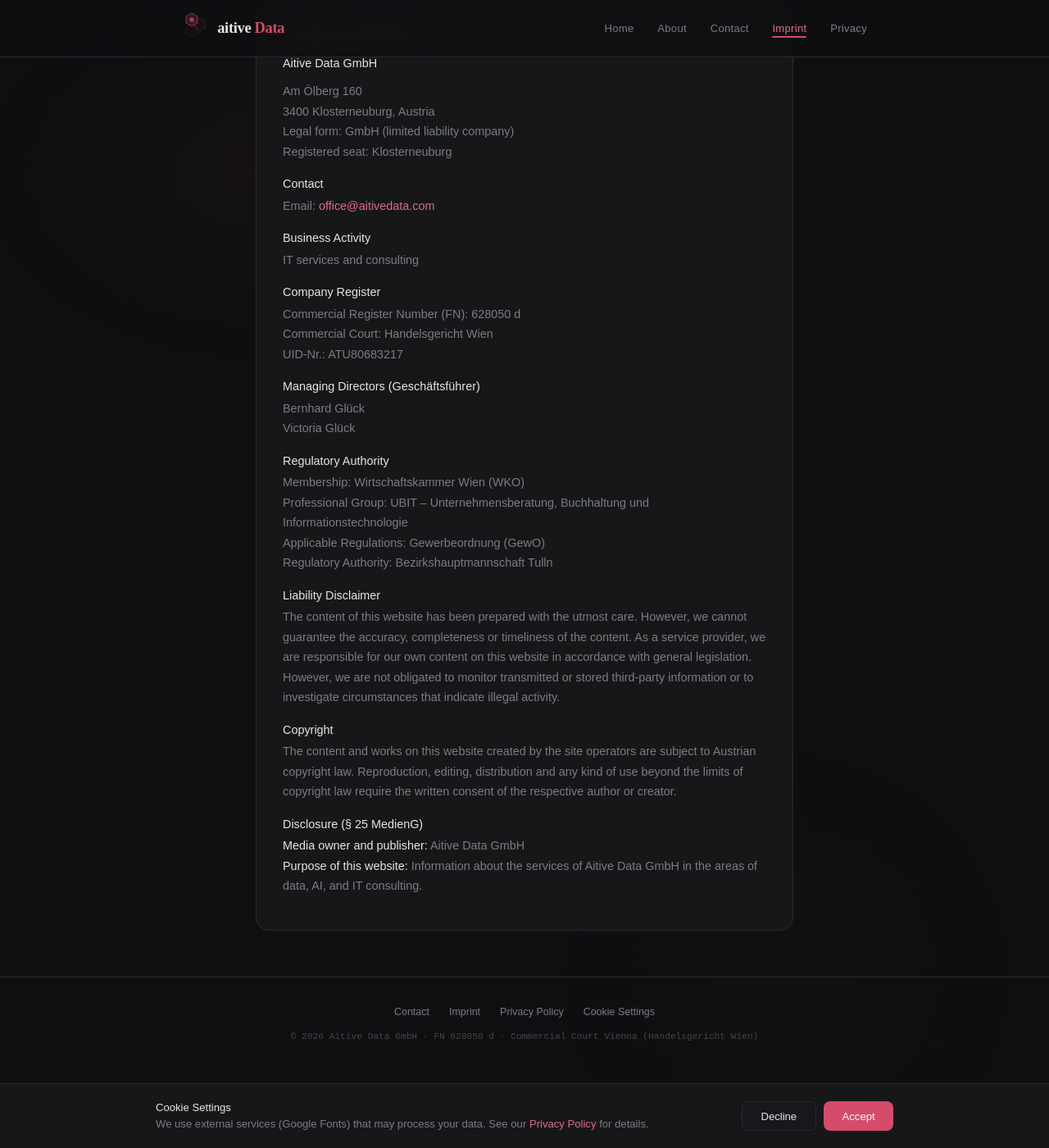
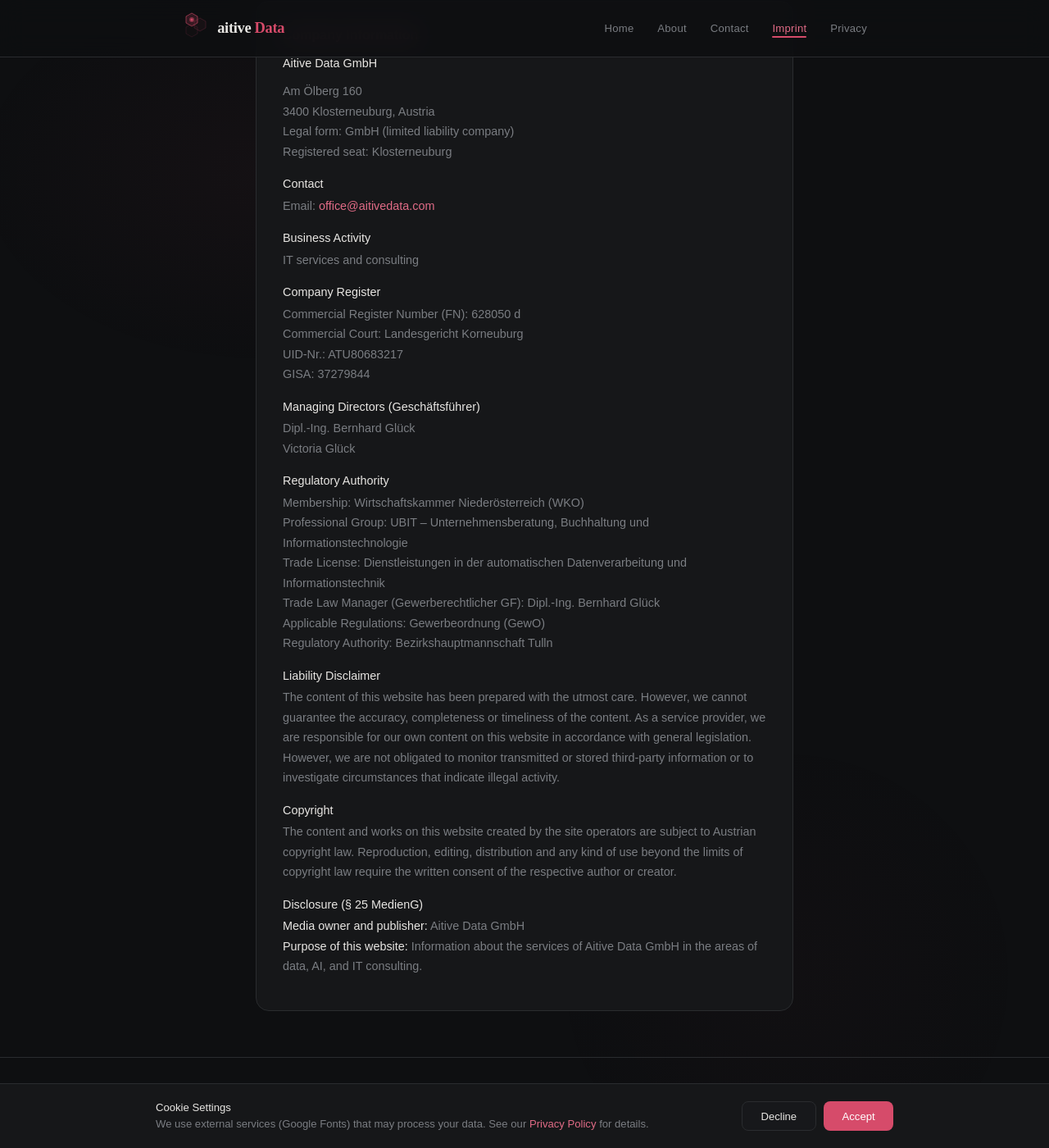
Before and after one commit to aitivedata/aitivedata.github.io, a Jekyll site: the page built from imprint.html, in a window 1280 px wide and 1400 px high, scrolled down 191 px. Shown: the whole window at 82% size. Built offline with Jekyll 4.4.1, drawn with Linux system fonts in a browser that asks for light colours.

Commit message:
Update imprint with correct WKO data
- Fix court: Landesgericht Korneuburg (not Handelsgericht Wien)
- Add GISA number 37279844
- Add Dipl.-Ing. title for Bernhard Glück
- Add trade license wording and trade law manager
- Fix WKO membership to Niederösterreich

Co-Authored-By: Claude Opus 4.6 (1M context) <noreply@anthropic.com>

```diff
--- a/_config.yml
+++ b/_config.yml
@@ -13,11 +13,11 @@ company:
   city: Klosterneuburg
   country: Austria
   fn: "628050 d"
-  court: Handelsgericht Wien
+  court: Landesgericht Korneuburg
   linkedin: https://linkedin.com/company/aitivedata
   web: https://www.aitivedata.com
   directors:
-    - Bernhard Glück
+    - Dipl.-Ing. Bernhard Glück
     - Victoria Glück
 
 # Build
--- a/imprint.html
+++ b/imprint.html
@@ -33,7 +33,8 @@ description: "Legal information and imprint of Aitive Data GmbH, Vienna, Austria
   <p>
     Commercial Register Number (FN): {{ site.company.fn }}<br>
     Commercial Court: {{ site.company.court }}<br>
-    UID-Nr.: ATU80683217
+    UID-Nr.: ATU80683217<br>
+    GISA: 37279844
   </p>
 
   <h3>Managing Directors (Geschäftsführer)</h3>
@@ -45,8 +46,10 @@ description: "Legal information and imprint of Aitive Data GmbH, Vienna, Austria
 
   <h3>Regulatory Authority</h3>
   <p>
-    Membership: Wirtschaftskammer Wien (WKO)<br>
+    Membership: Wirtschaftskammer Niederösterreich (WKO)<br>
     Professional Group: UBIT – Unternehmensberatung, Buchhaltung und Informationstechnologie<br>
+    Trade License: Dienstleistungen in der automatischen Datenverarbeitung und Informationstechnik<br>
+    Trade Law Manager (Gewerberechtlicher GF): Dipl.-Ing. Bernhard Glück<br>
     Applicable Regulations: Gewerbeordnung (GewO)<br>
     Regulatory Authority: Bezirkshauptmannschaft Tulln
   </p>
```
Also changed, not shown: assets/logo-dark-bg.svg (added), assets/logo-full-clean.svg (added), assets/logo-icon-only.svg (added).
